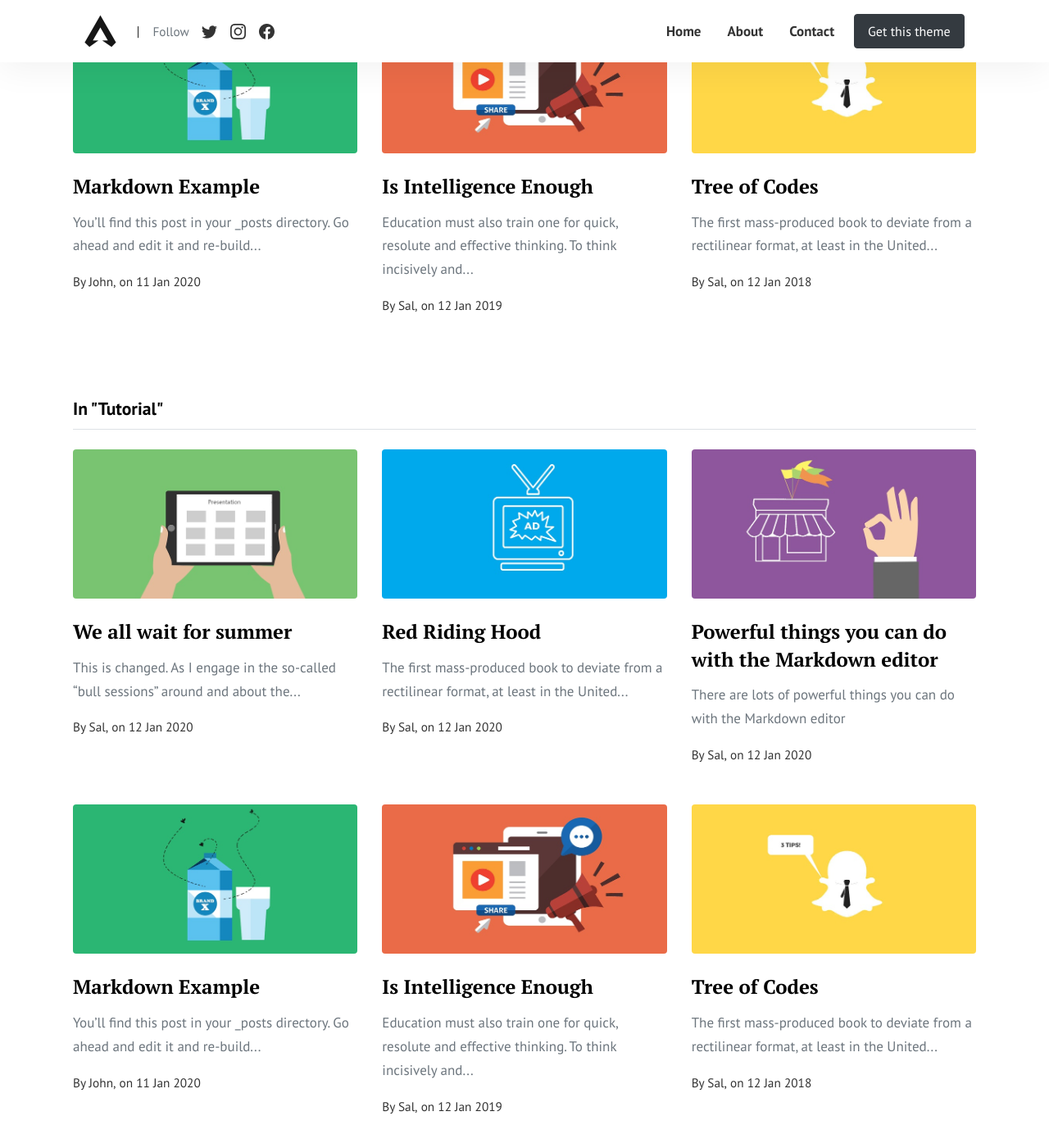
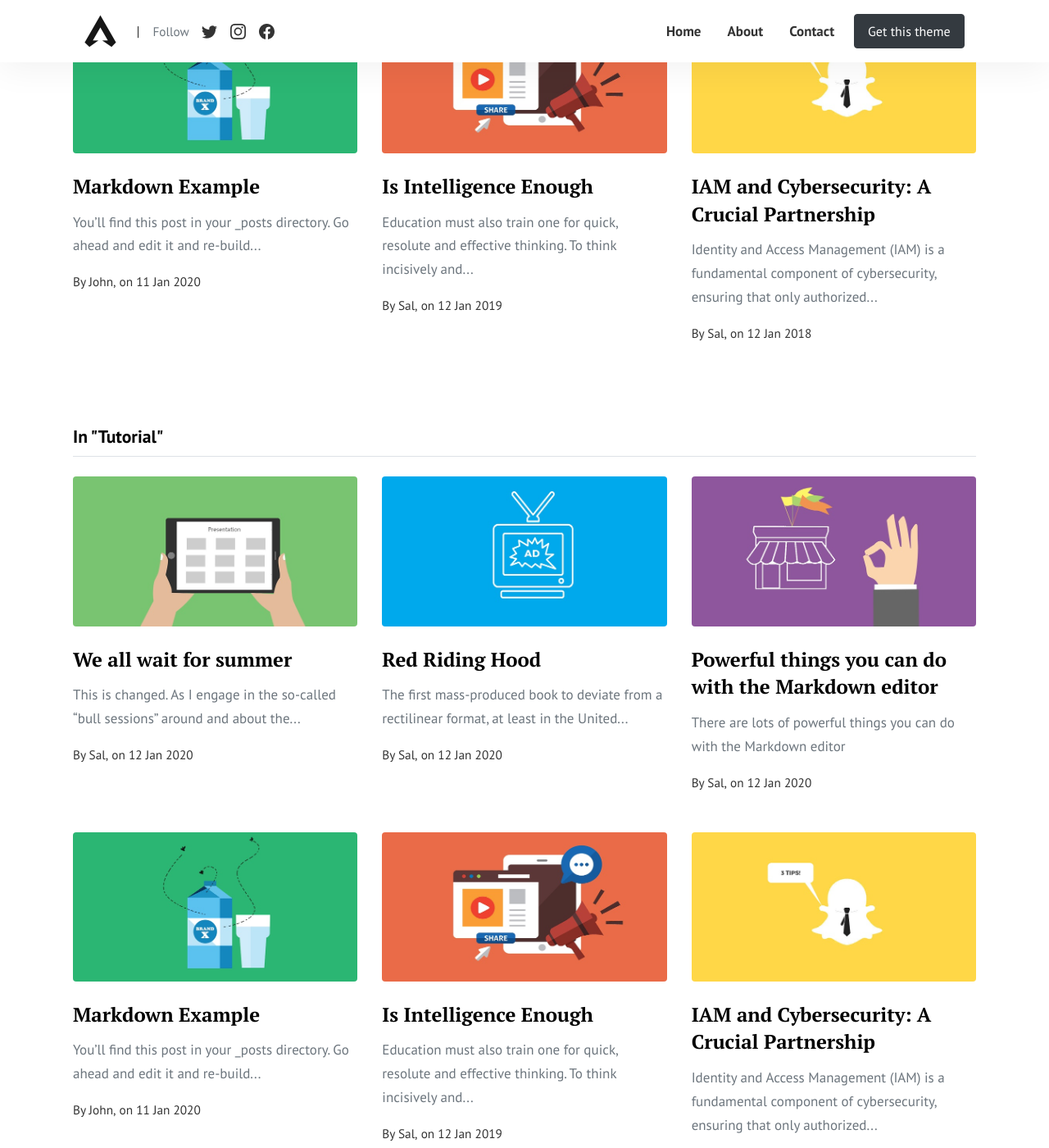
Before and after one commit to jacqueskingram/blog, a Jekyll site: the page built from pages/categories.html, in a window 1280 px wide and 1400 px high, scrolled down 659 px. Shown: the whole window at 82% size. Built offline with Jekyll 4.4.1, drawn with Linux system fonts in a browser that asks for light colours; part of the change alters nothing that is shown.

Commit message:
adding new article
add

```diff
--- a/_posts/2018-01-12-tree-of-codes.md
+++ b/_posts/2018-01-12-tree-of-codes.md
@@ -1,17 +1,43 @@
 ---
 layout: post
-title:  "Tree of Codes"
+title:  "IAM and Cybersecurity: A Crucial Partnership"
 author: sal
 categories: [ Jekyll, tutorial ]
 image: assets/images/2.jpg
 ---
-The first mass-produced book to deviate from a rectilinear format, at least in the United States, is thought to be this 1863 edition of Red Riding Hood, cut into the shape of the protagonist herself with the troublesome wolf curled at her feet. Produced by the Boston-based publisher Louis Prang, this is the first in their “Doll Series”, a set of five “die-cut” books, known also as shape books — the other titles being Robinson Crusoe, Goody Two-Shoes (also written by Red Riding Hood author Lydia Very), Cinderella, and King Winter.
+Identity and Access Management (IAM) is a fundamental component of cybersecurity, ensuring that only authorized individuals can access sensitive systems and data. In today's digital age, where cyber threats are becoming increasingly sophisticated, IAM plays a pivotal role in safeguarding organizations from unauthorized access, data breaches, and other security risks.
 
-As for this particular rendition of Charles Perrault’s classic tale, the text and design is by Lydia Very (1823-1901), sister of Transcendentalist poet Jones Very. The gruesome ending of the original — which sees Little Red Riding Hood being gobbled up as well as her grandmother — is avoided here, the gore giving way to the less bloody aims of the morality tale, and the lesson that one should not disobey one’s mother.
+**Understanding IAM**
 
-> It would seem the claim could also extend to die cut books in general, as we can’t find anything sooner, but do let us know in the comments if you have further light to shed on this! Such books are, of course, still popular in children’s publishing today, though the die cutting is not now limited to mere outlines, as evidenced in a beautiful 2014 version of the same Little Red Riding Hood story.
+IAM refers to the processes, policies, and technologies that manage user identities and control access to resources within an organization. It involves authentication, authorization, and accountability.
 
+* **Authentication:** Verifies the identity of a user, typically through credentials like usernames and passwords, biometrics, or tokens.
+* **Authorization:** Determines what actions a user is permitted to perform within a system based on their roles and privileges.
+* **Accountability:** Tracks user activities and provides a means to audit and investigate security incidents.
 
-An 1868 Prang catalogue would later claim that such “books in the shape of a regular paper Doll… originated with us”.
+**The Importance of IAM in Cybersecurity**
 
-The die cut has also been employed in the non-juvenile sphere as well, a recent example being Jonathan Safran Foer’s ambitious Tree of Codes.
+1. **Preventing Unauthorized Access:** IAM solutions help prevent unauthorized access by implementing strong authentication mechanisms and enforcing access controls. This reduces the risk of data breaches and unauthorized disclosure of sensitive information.
+2. **Enhancing Data Privacy:** By limiting access to data based on user roles and privileges, IAM helps protect sensitive information from unauthorized disclosure and misuse. This is particularly important in industries with strict data privacy regulations, such as healthcare and finance.
+3. **Detecting and Responding to Threats:** IAM systems can monitor user behavior and detect anomalies that may indicate a security breach. This enables organizations to respond quickly to threats and minimize their impact.
+4. **Complying with Regulations:** Many industries have specific data privacy and security regulations that require organizations to implement robust IAM measures. By complying with these regulations, organizations can avoid legal penalties and maintain their reputation.
+5. **Improving Operational Efficiency:** IAM can streamline user provisioning, deprovisioning, and password management processes, reducing administrative overhead and improving operational efficiency.
+
+**Key Components of IAM Solutions**
+
+* **Identity Stores:** Centralized repositories that store information about users, groups, and their associated attributes.
+* **Authentication Services:** Provide mechanisms for verifying user identities, such as password authentication, multi-factor authentication, and single sign-on.
+* **Authorization Services:** Determine the access privileges of users based on their roles and permissions.
+* **Access Control Policies:** Define the rules and guidelines that govern access to resources within an organization.
+* **Password Management Tools:** Help users create, manage, and reset passwords securely.
+* **Audit and Reporting Tools:** Track user activities and generate reports to assist with security investigations.
+
+**Best Practices for Effective IAM**
+
+* **Regularly Review and Update Access Controls:** Ensure that access privileges are aligned with users' current roles and responsibilities.
+* **Implement Strong Authentication Mechanisms:** Use multi-factor authentication to enhance security.
+* **Educate Users on Security Best Practices:** Train users on how to recognize and avoid phishing attacks and other security threats.
+* **Conduct Regular Security Audits:** Assess the effectiveness of IAM measures and identify areas for improvement.
+* **Stay Updated on Security Trends:** Keep informed about emerging threats and best practices in IAM.
+
+By investing in robust IAM solutions and following best practices, organizations can significantly strengthen their cybersecurity posture and protect their valuable assets from unauthorized access and data breaches.
```
Also changed, not shown: 1 other file.
